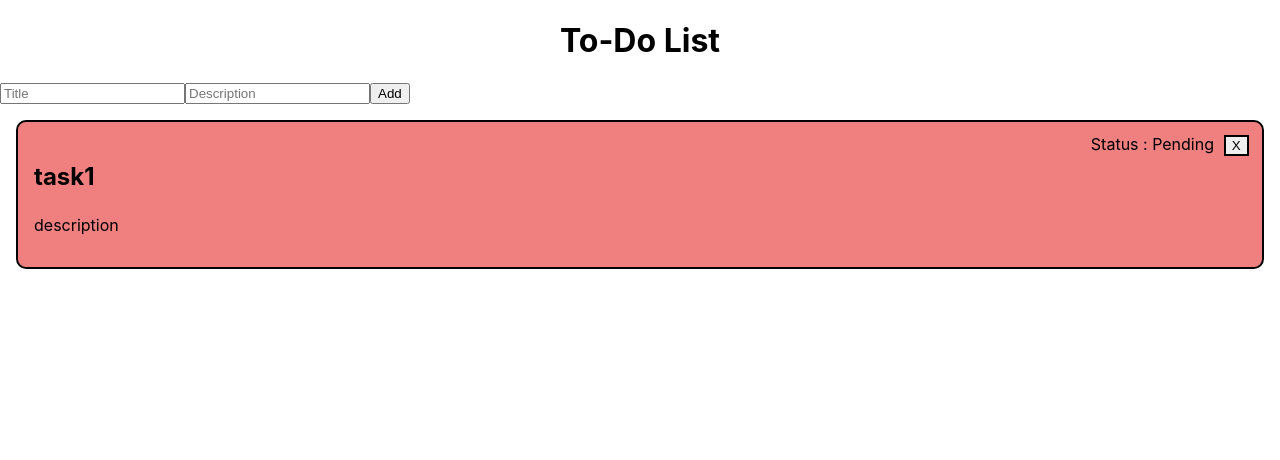
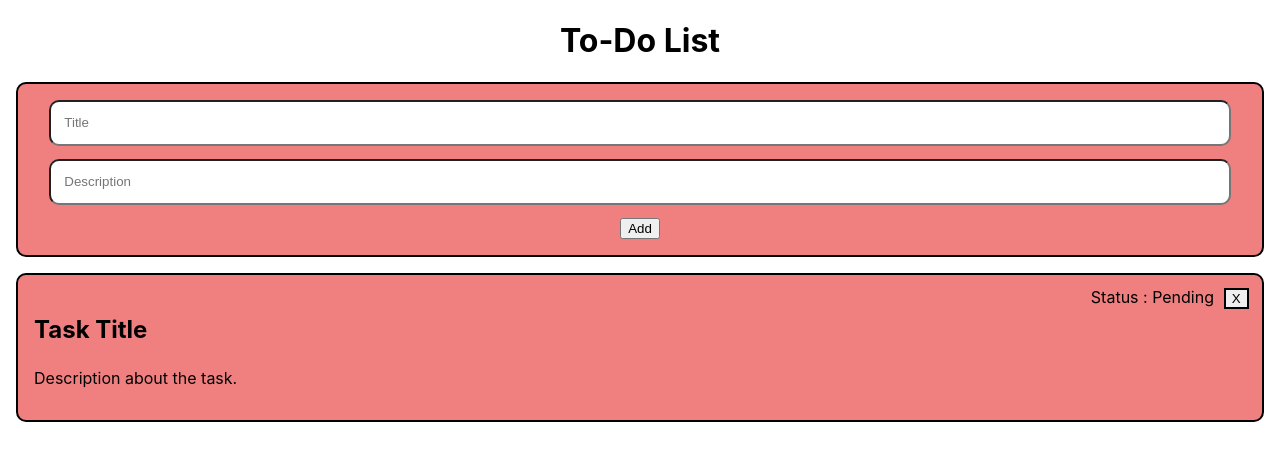
Before and after one commit to nikhil-tiwary61/to-do-app, a React (Create React App) app: page / in a window 1280 px wide. Shown: the top 460 px of the page. Built offline with nearby package versions, Linux system fonts and the light colour scheme.

Commit message:
add style to Form component

```diff
--- /dev/null
+++ b/src/components/Form.css
@@ -0,0 +1,17 @@
+.form{
+    margin: 1em;
+    padding: 1em;
+    display:flex;
+    flex-direction: column;
+    align-items: center;
+    justify-content: center;
+    border-radius: 10px;
+    border: 2px solid black;
+    background-color: lightcoral;
+}
+input{
+    width: 95%;
+    padding: 1em;
+    margin-bottom: 1em;
+    border-radius: 10px;
+}
--- a/src/components/Form.js
+++ b/src/components/Form.js
@@ -1,3 +1,4 @@
+import "./Form.css";
 import { useState } from "react";
 
 export default function Form({ addTask }) {
--- a/src/data/TasksDB.js
+++ b/src/data/TasksDB.js
@@ -1,2 +1,4 @@
-const tasksDB = [{ title: "task1", description: "description", id: "1" }];
+const tasksDB = [
+  { title: "Task Title", description: "Description about the task.", id: "1" },
+];
 export default tasksDB;
```
